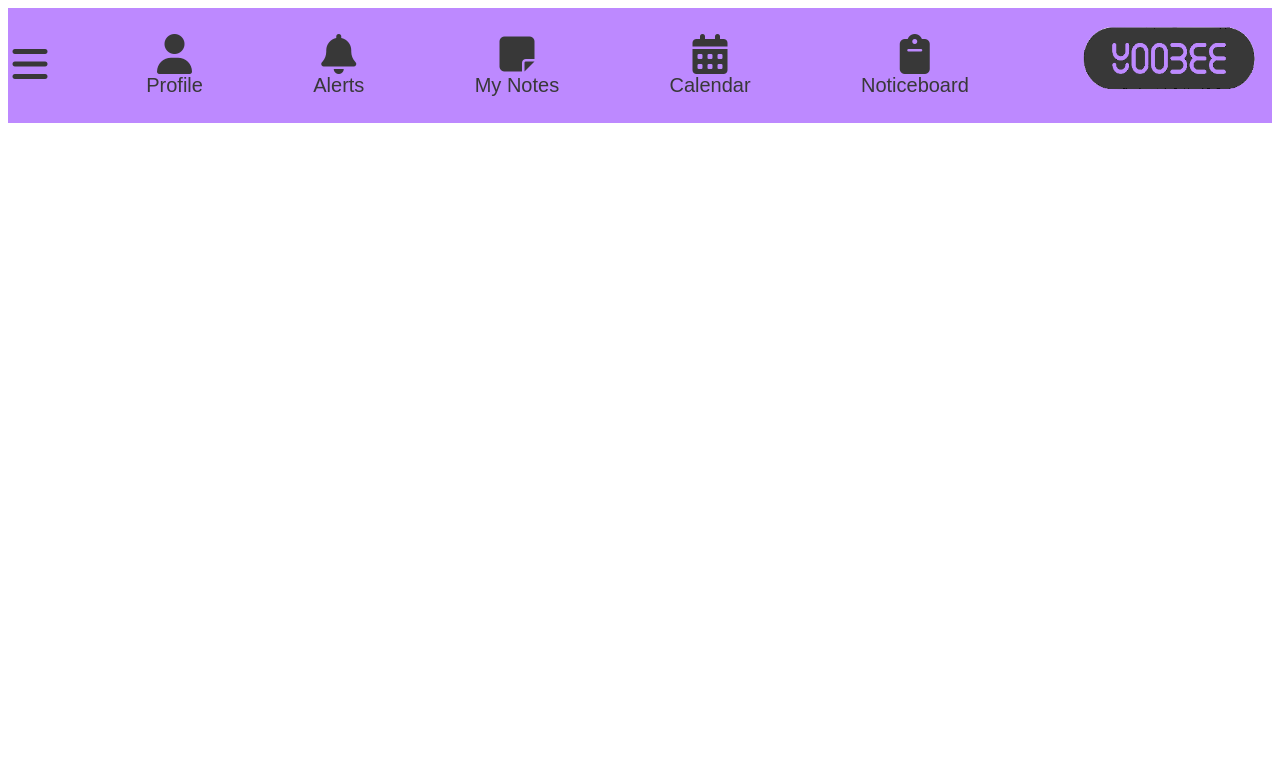
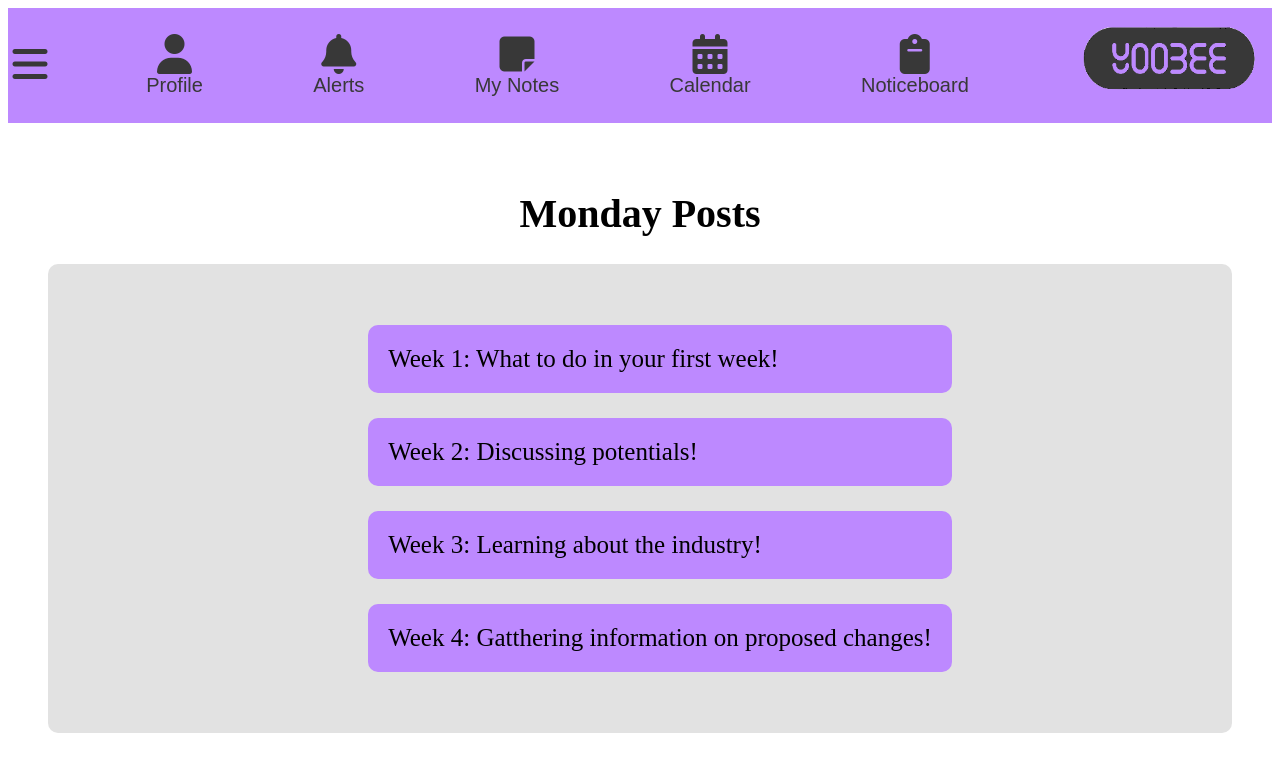
Before and after one commit to JustyneS/YoobeePlatform, a Vue app: page /monday-posts in a window 1280 px wide. Shown: the top 772 px of the page. Built offline with nearby package versions, Linux system fonts and the light colour scheme.

Commit message:
Added monday posts and routes

```diff
--- a/package.json
+++ b/package.json
@@ -10,7 +10,9 @@
   },
   "dependencies": {
     "@fortawesome/fontawesome-free": "^6.5.1",
-    "vue": "^3.4.5"
+    "routes": "^2.1.0",
+    "vue": "^3.4.5",
+    "vue-router": "^4.2.5"
   },
   "devDependencies": {
     "@babel/eslint-parser": "^7.23.3",
--- a/src/App.vue
+++ b/src/App.vue
@@ -1,28 +1,27 @@
+<!-- App.vue -->
 <template>
   <div id="app">
-    <app-navbar :is-nav-open="isNavOpen" @toggle-nav="isNavOpen = !isNavOpen" @toggle-noticeboard="toggleNoticeboard" />
+    <app-navbar :is-nav-open="isNavOpen" @toggle-nav="isNavOpen = !isNavOpen"/>
     <side-nav :is-open="isNavOpen"/>
-    <noticeboard-component v-if="showNoticeboard" />
-    <!-- other components go here -->
+
+    <!-- Use router-view to display the current route's component -->
+    <router-view></router-view>
   </div>
 </template>
 
 <script>
-import AppNavbar from './components/AppNavbar.vue'
-import SideNav from './components/SideNav.vue'
-import NoticeboardComponent from './components/Noticeboard.vue'
+import AppNavbar from './components/AppNavbar.vue';
+import SideNav from './components/SideNav.vue';
 
 export default {
   name: 'App',
   components: {
     AppNavbar,
     SideNav,
-    NoticeboardComponent,
   },
   data() {
     return {
       isNavOpen: localStorage.getItem('isNavOpen') === 'true' || false,
-      showNoticeboard: false,
     };
   },
   watch: {
@@ -30,10 +29,5 @@ export default {
       localStorage.setItem('isNavOpen', newVal);
     },
   },
-  methods: {
-  toggleNoticeboard() {
-    this.showNoticeboard = !this.showNoticeboard;
-  },
-},
 };
 </script>
--- a/src/components/AppNavbar.vue
+++ b/src/components/AppNavbar.vue
@@ -8,12 +8,15 @@
       <li><i class="fas fa-bell"></i> Alerts</li>
       <li><i class="fas fa-sticky-note"></i> My Notes</li>
       <li><i class="fas fa-calendar-alt"></i> Calendar</li>
-      <li><i class="fas fa-clipboard" @click="toggleNoticeboard"></i> Noticeboard</li>
+      <li>
+        <router-link to="/Noticeboard" class="noticeboard-link">
+          <i class="fas fa-clipboard"></i> Noticeboard
+        </router-link>
+      </li>
     </ul>
     <img src="@/images/Yoobee_Logo.png" alt="Logo" class="logo">
   </nav>
 </template>
-
 
 <script>
 export default {
@@ -26,6 +29,8 @@ export default {
   },
 }
 </script>
+
+
 
 <style scoped>
 
@@ -83,4 +88,16 @@ button {
 .navbar li i {
   font-size: 40px;
 }
+
+.noticeboard-link {
+  display: flex;
+  flex-direction: column;
+  align-items: center;
+  text-decoration: none;
+  color: inherit;
+  cursor: pointer;
+}
+
+
+
 </style>
--- /dev/null
+++ b/src/components/MondayPosts.vue
@@ -0,0 +1,63 @@
+<template>
+  <div class="mondayPosts">
+    <h1>Monday Posts</h1>
+
+
+
+    <div class="postsContainer">
+      <ul>
+        <li><p class="postsItem">Week 1: What to do in your first week!</p></li>
+        <li><p class="postsItem">Week 2: Discussing potentials!</p></li>
+        <li><p class="postsItem">Week 3: Learning about the industry!</p></li>
+        <li><p class="postsItem">Week 4: Gatthering information on proposed changes!</p></li>
+      </ul>
+    </div>
+  </div>
+</template>
+
+<script>
+export default {
+  name: 'MondayPostsComponent',
+};
+</script>
+
+
+  <style scoped>
+  /* Your styling for the component goes here */
+  .mondayPosts {
+    padding: 40px;
+  }
+
+  h1 {
+    font-size: 40px;
+    text-align: center;
+  }
+
+.postsContainer {
+    display: flex;
+    justify-content: center;
+    align-items: center;
+    padding: 20px;
+    min-width: auto;
+    padding-right: 20%;
+    padding-left: 20%;
+    background-color: rgb(226, 226, 226);
+    border-radius: 10px;
+}
+
+.postsContainer li {
+  cursor: pointer;
+}
+
+  .postsItem {
+    font-size: 25px;
+    padding:20px;
+    text-align: left;
+    background-color: rgb(189,137,255);
+    border-radius: 10px;
+  }
+
+  ul {
+    list-style-type: none;
+  }
+  </style>
--- a/src/components/Noticeboard.vue
+++ b/src/components/Noticeboard.vue
@@ -1,20 +1,17 @@
+<!-- Noticeboard.vue -->
 <template>
   <div class="noticeboard">
-      <!-- Your content goes here -->
     <h1>Welcome to the Noticeboard!</h1>
 
-      <div  class="noticeboardMenu">
+    <div class="noticeboardMenu">
       <ul>
-            <li><p class="menuItems">Orientation<i class="fa-solid fa-circle-plus"></i></p></li>
-            <li><p class="menuItems">Monday Posts<i class="fa-solid fa-circle-plus"></i></p></li>
-            <li><p class="menuItems">Live Session Recordings<i class="fa-solid fa-circle-plus"></i></p></li>
-            <li><p class="menuItems">News and Upcoming Events<i class="fa-solid fa-circle-plus"></i></p></li>
-            <li><p class="menuItems">Important Contacts<i class="fa-solid fa-circle-plus"></i></p></li>
+        <li><router-link to="/orientation" class="menuItems">Orientation<i class="fas fa-circle-plus"></i></router-link></li>
+        <li><router-link to="/monday-posts" class="menuItems">Monday Posts<i class="fas fa-circle-plus"></i></router-link></li>
+        <!-- Add similar router-link elements for other menu items -->
       </ul>
     </div>
   </div>
 </template>
-
 
 <script>
 export default {
@@ -39,19 +36,24 @@
   justify-content: center;
   align-items: center;
   padding: 20px;
-    min-width: 600px;
+  min-width: auto;
   padding-right: 20%;
   padding-left: 10%;
 }
 
+.noticeboardMenu li {
+  cursor: pointer;
+  margin: 25px;
+}
+
 .menuItems {
   font-size: 25px;
-    padding:25px;
+  padding: 25px;
   text-align: left;
 }
 
-  .fa-solid fa-circle-plus {
-    padding-left: 20px;
+.fas.fa-circle-plus {
+  padding-left: 10px;
 }
 
 ul {
```
Also changed, not shown: src/main.js (+4 -3 lines), src/router.js (added, +16 -0 lines), 1 other file (tests, documents, lock files or other folders). Lines whose indentation alone changed are shown as unchanged.
